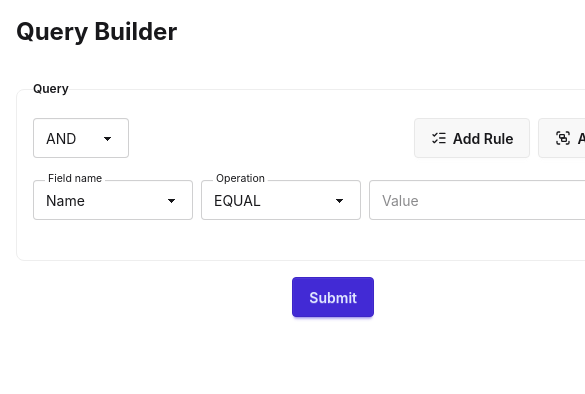
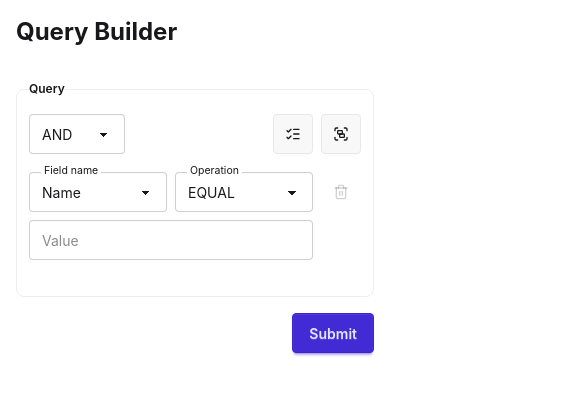
Before and after one commit to christian1koch/ApataTech, a React (Vite) app: page / in a window 390 px wide. Shown: the top 394 px of the page, 585 px wide, since content can reach past the window. Built offline with nearby package versions, Linux system fonts and the light colour scheme.

Commit message:
#13 Improve UI, colors and responsiveness

```diff
--- a/src/App.tsx
+++ b/src/App.tsx
@@ -54,7 +54,7 @@ function App() {
       <h1 className="text-2xl font-bold">Query Builder</h1>
       <form onSubmit={handleSubmit} className="flex flex-col gap-4">
         <QueryDispatchContext value={dispatch}>
-          <ConditionGroup group={query} isRoot />
+          <ConditionGroup group={query} />
         </QueryDispatchContext>
         <button
           type="submit"
--- a/src/ConditionGroup.tsx
+++ b/src/ConditionGroup.tsx
@@ -6,23 +6,28 @@ import type { Combinator } from "./types";
 
 interface ConditionGroupProps {
   group: GroupNode;
-  isRoot?: boolean;
+  depth?: number;
   canRemove?: boolean;
 }
 
 export default function ConditionGroup({
   group,
-  isRoot = false,
+  depth = 0,
   canRemove = false,
 }: ConditionGroupProps) {
   const dispatch = useQueryDispatch();
+  const isRoot = depth === 0;
   // A group can't be emptied, so its only child can't be removed
   const canRemoveChild = group.children.length > 1;
   // Rules are numbered within their own group, skipping nested groups
   let ruleCount = 0;
 
   return (
-    <fieldset className="fieldset rounded-box border-base-300 border p-4">
+    <fieldset
+      className={`fieldset rounded-box border-base-300 border p-3 sm:p-4 ${
+        depth % 2 === 1 ? "bg-base-200" : "bg-base-100"
+      }`}
+    >
       <legend className="fieldset-legend">{isRoot ? "Query" : "Group"}</legend>
       <div className="flex items-center gap-2">
         <select
@@ -43,24 +48,24 @@ export default function ConditionGroup({
         <div className="ml-auto flex gap-2">
           <button
             type="button"
-            className="btn"
+            className="btn max-sm:btn-square"
             onClick={() => dispatch({ type: "addRule", groupId: group.id })}
           >
             <ListChecks size={16} />
-            Add Rule
+            <span className="max-sm:sr-only">Add Rule</span>
           </button>
           <button
             type="button"
-            className="btn"
+            className="btn max-sm:btn-square"
             onClick={() => dispatch({ type: "addGroup", groupId: group.id })}
           >
             <Group size={16} />
-            Add Group
+            <span className="max-sm:sr-only">Add Group</span>
           </button>
           {!isRoot && (
             <button
               type="button"
-              className="btn btn-error"
+              className="btn btn-ghost btn-square enabled:text-error"
               aria-label="Remove group"
               disabled={!canRemove}
               onClick={() => dispatch({ type: "remove", id: group.id })}
@@ -70,11 +75,14 @@ export default function ConditionGroup({
           )}
         </div>
       </div>
-      {/* role="list" because Safari drops list semantics once list-style
-          is removed, which Tailwind's preflight does */}
-      <ul role="list" className="mt-4 flex flex-col gap-4">
+      <ul role="list" className="mt-3 flex flex-col gap-2">
         {group.children.map((child) => (
-          <li key={child.id}>
+          // Rules get their bottom spacing from the reserved hint line (h-4);
+          // groups have none, so they get the same as a margin
+          <li
+            key={child.id}
+            className={child.kind === "group" ? "mb-4" : undefined}
+          >
             {child.kind === "rule" ? (
               <RuleOptions
                 label={`Rule ${++ruleCount}`}
@@ -86,7 +94,11 @@ export default function ConditionGroup({
                 onRemove={() => dispatch({ type: "remove", id: child.id })}
               />
             ) : (
-              <ConditionGroup group={child} canRemove={canRemoveChild} />
+              <ConditionGroup
+                group={child}
+                depth={depth + 1}
+                canRemove={canRemoveChild}
+              />
             )}
           </li>
         ))}
--- a/src/RuleOptions.tsx
+++ b/src/RuleOptions.tsx
@@ -29,11 +29,11 @@ export default function RuleOptions<K extends FieldName>({
   const operations = getOperations(rule.fieldName);
 
   return (
-    <fieldset className="flex items-start gap-2">
+    <fieldset className="grid grid-cols-[minmax(0,1fr)_minmax(0,1fr)_auto] items-start gap-2 sm:grid-cols-[10rem_10rem_minmax(0,1fr)_auto]">
       <legend className="sr-only">{label}</legend>
       <label className="floating-label">
         <select
-          className="select w-fit min-w-40"
+          className="select w-full"
           value={rule.fieldName}
           onChange={(e) =>
             onChange(createRule(e.target.value as FieldName, rule.operation))
@@ -49,7 +49,7 @@ export default function RuleOptions<K extends FieldName>({
       </label>
       <label className="floating-label">
         <select
-          className="select w-fit min-w-40"
+          className="select w-full"
           value={rule.operation}
           onChange={(e) =>
             onChange(
@@ -66,7 +66,7 @@ export default function RuleOptions<K extends FieldName>({
         </select>
         <span>Operation</span>
       </label>
-      <div className="w-60">
+      <div className="col-span-2 row-start-2 sm:col-span-1 sm:col-start-3 sm:row-start-1">
         <Widget
           value={rule.value}
           onChange={(value) => onChange(toRule({ ...rule, value }))}
@@ -74,7 +74,7 @@ export default function RuleOptions<K extends FieldName>({
       </div>
       <button
         type="button"
-        className="btn btn-error"
+        className="btn btn-ghost btn-square enabled:text-error"
         aria-label="Remove rule"
         disabled={!canRemove}
         onClick={onRemove}
```
